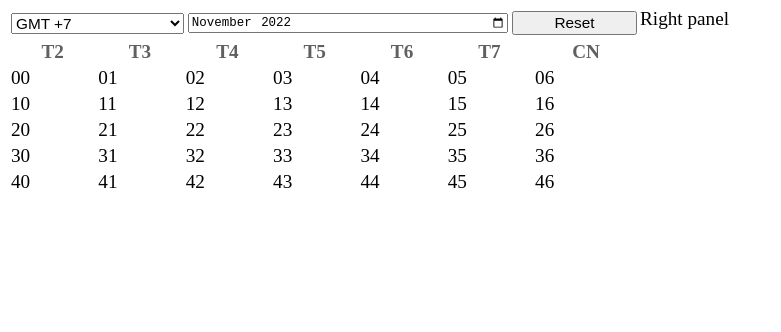
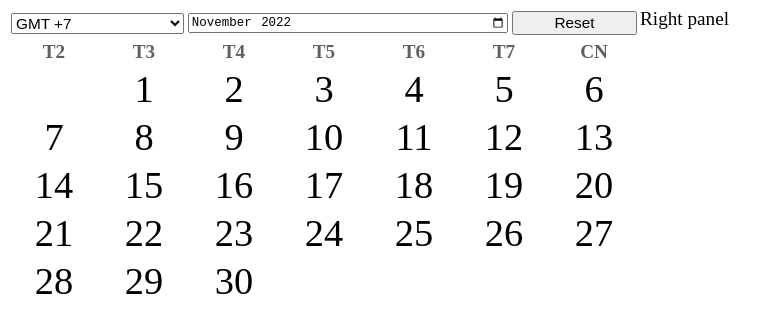
Before and after one commit to mplotus/lunarcalendar, a plain HTML site: page index.html in a window 1280 px wide. Shown: the whole page, without its empty margins (0-781 px from the left). Drawn offline with Linux system fonts and the light colour scheme.

Commit message:
Process month calendar

```diff
--- a/code/code.js
+++ b/code/code.js
@@ -33,9 +33,20 @@ const monthCalendar = (_month, _year) => {
         rDates.className = 'daterow';
         for(j=0;j<7;j++) {
             var cDates = document.createElement('td');
-            cDates.innerText = i.toString() + j.toString();
+            cDates.classList.add('date_normal');
+            cDates.id = 'cell' + i.toString() + j.toString();
             rDates.appendChild(cDates);
         }
         tb_month.appendChild(rDates);
     }
+    for(i=1;i<=ldMonth.Day;i++) {
+        var iDate = new SolarDate(i, _month, _year);
+        var iCol = iDate.dayOfWeek();
+        var iRow = iDate.weekOfMonth();
+        var soDate = document.createElement('div');
+        soDate.classList.add('solar_normal');
+        soDate.innerText = i;
+        var ceDate = document.getElementById('cell' + iRow + iCol);
+        ceDate.appendChild(soDate);
+    }
 }
--- a/code/style.css
+++ b/code/style.css
@@ -26,6 +26,25 @@
     font-size: 100%;
     width:100%;
 }
+.date_normal {
+    border: 0px;
+    border-radius: 10px;
+}
+.solar_normal {
+    user-select: none;
+    cursor: pointer;
+    width: 100%;
+    text-align: center;
+    font-size: 200%;
+}
+.date_hover {
+    border: 1px dotted rgb(0,128,255);
+    border-radius: 10px;
+}
+.date_selected {
+    border: 1px dotted rgb(0,128,255);
+    border-radius: 10px;
+}
 #right_panel {
     float: left;
     width: 100%;
```
